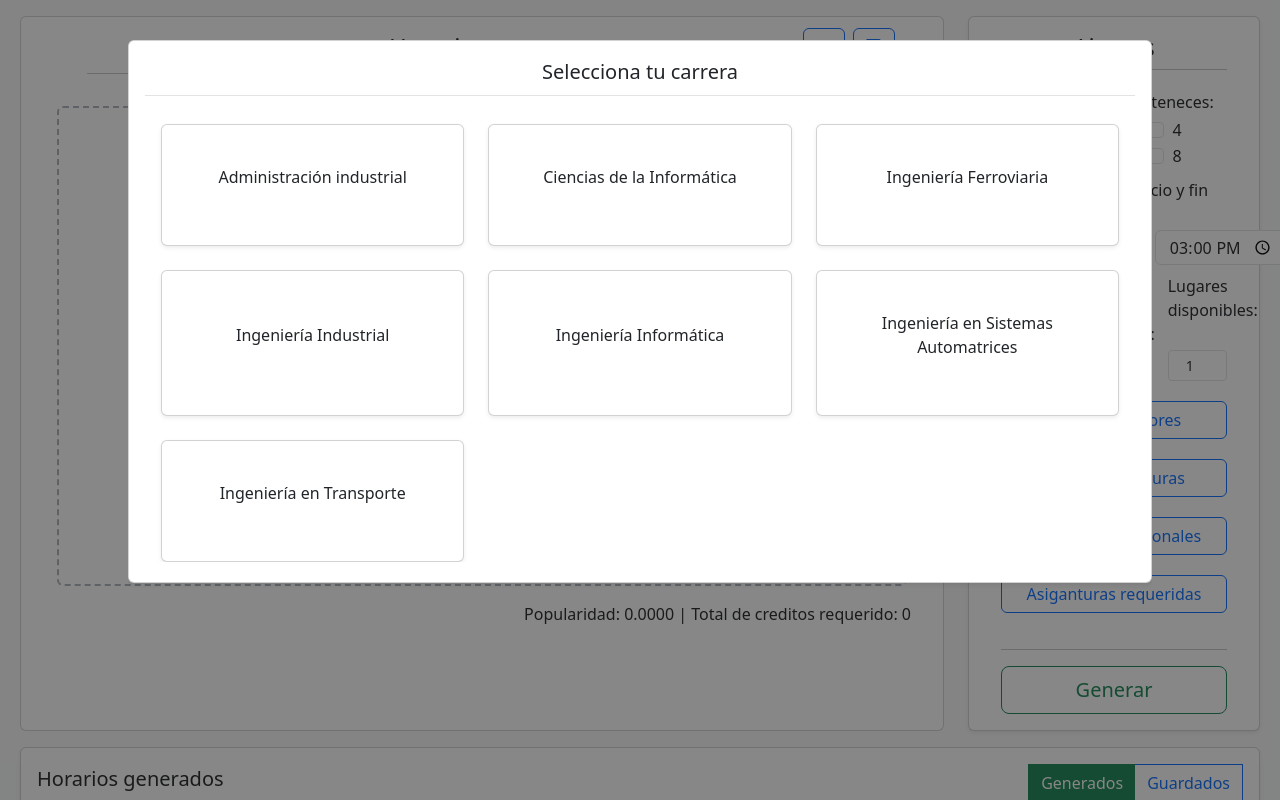
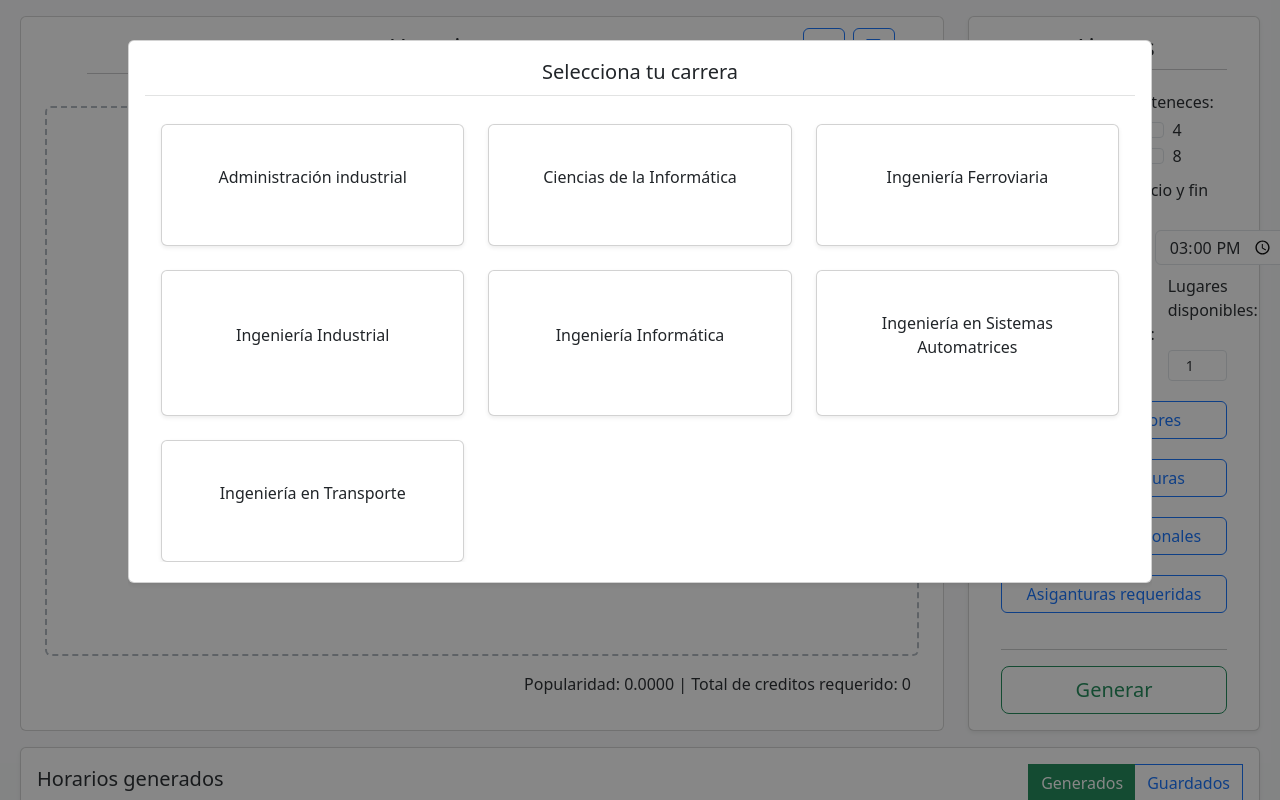
Before and after one commit to Luis4Armenta/schedule-generator, a React (Create React App) app: page /#/generator in a window 1280 px wide. Shown: the top 800 px of the page. Built offline with nearby package versions, Linux system fonts and the light colour scheme.

Commit message:
style: relación de altura form viwer emparejado

```diff
--- a/src/pages/generator/Components/viwer/ScheduleViwer.js
+++ b/src/pages/generator/Components/viwer/ScheduleViwer.js
@@ -29,7 +29,6 @@ const ScheduleViwer = () => {
   return (
     <div className='card w-100 h-100'>
       <div className='card-body p-2 h-100'>
-        <div>
           <div className='row'>
             <div className='d-flex px-5 align-items-center'>
               <div className='w-100'>
@@ -47,9 +46,7 @@ const ScheduleViwer = () => {
             <hr className='mb-3 mt-1 text-gray-100 bg-dark shadow-sm' style={{width: '85%', margin: '0 auto'}}/>
           </div>
           <div className='row'>
-            <div className='h-100'>
               <Schedule selectedSchedule={displayedSchedule} ref={componentRef}/>
-            </div>
           </div>
           <div className='row text-end w-100'>
             <div className='col-12'>
@@ -60,7 +57,6 @@ const ScheduleViwer = () => {
             </div>
           </div>
 
-        </div>
       </div>
     </div>
   )
--- a/src/pages/generator/Components/viwer/schedule/Schedule.js
+++ b/src/pages/generator/Components/viwer/schedule/Schedule.js
@@ -64,7 +64,7 @@ const Schedule = forwardRef((props, ref) => {
 
   return (
     <div className="container-fluid">
-      <div className="table-responsive overflow-auto m-3" style={{ height: '60vh' }}>
+      <div className="table-responsive overflow-auto m-3" style={{ height: '100vh',  maxHeight: '550px'}}>
         {(!selectedSchedule || selectedSchedule.courses.length === 0) &&
           <div className='w-100 h-100 rounded border-dark-subtle text-center d-flex flex-column align-items-center justify-content-center text-body-secondary' style={{ border: '2px dashed' }}>
             <i className="bi bi-calendar4-week fs-1"></i>
```
